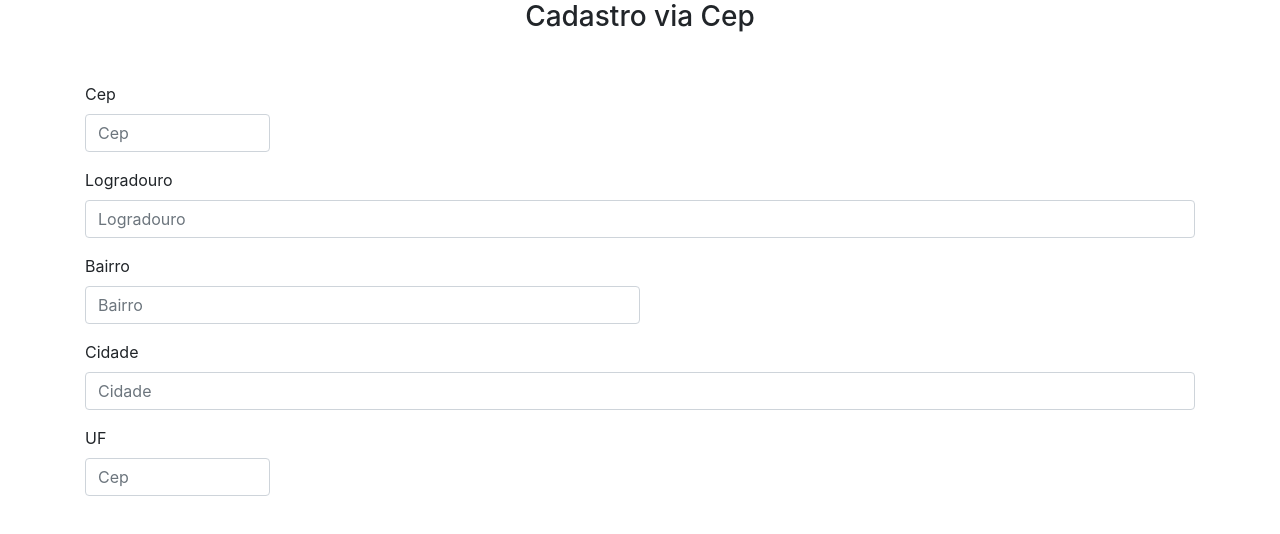
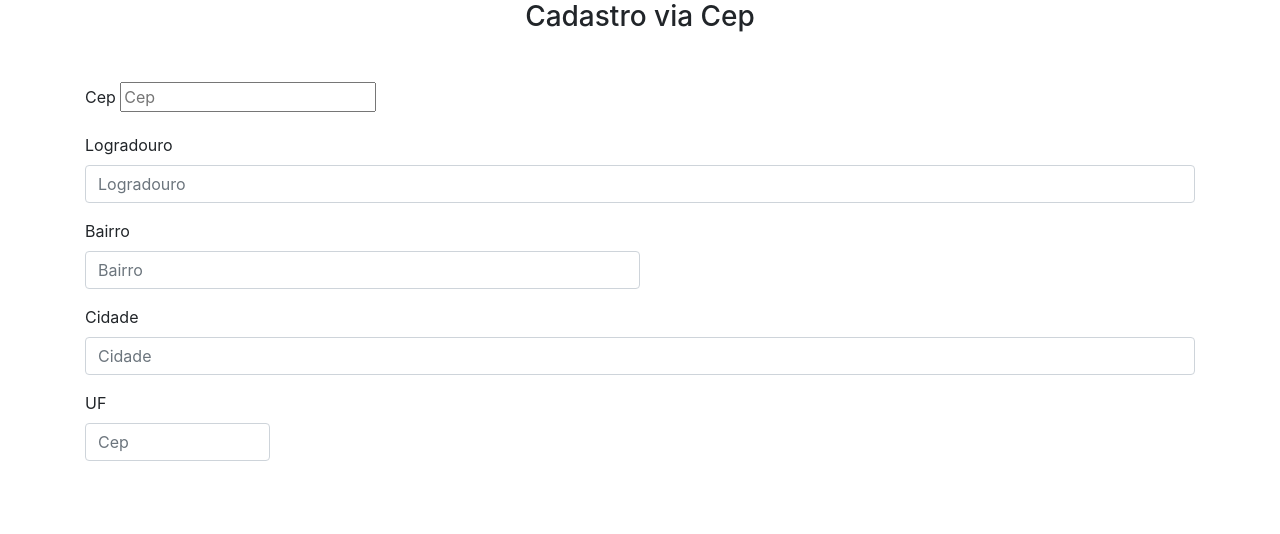
Before and after one commit to kleveshenrique/BuscaCep, a plain HTML site: page index.html in a window 1280 px wide. Drawn offline with nearby package versions, Linux system fonts and the light colour scheme.

Commit message:
correção campos do form

```diff
--- a/index.html
+++ b/index.html
@@ -17,7 +17,7 @@
         <div class="container mt-5 ">
             <div class="form-group">
                 <label for="cep">Cep</label>
-                <input type="text" onblur="buscaPorCep()" class="form-control col-2" id="cep" name="cep" placeholder="Cep">
+                <input type="text" onblur="buscaPorCep()" class="form-controlgit" id="cep" name="cep" placeholder="Cep">
             </div>
             <div class="form-group">
                 <label for="logradouro">Logradouro</label>
```
